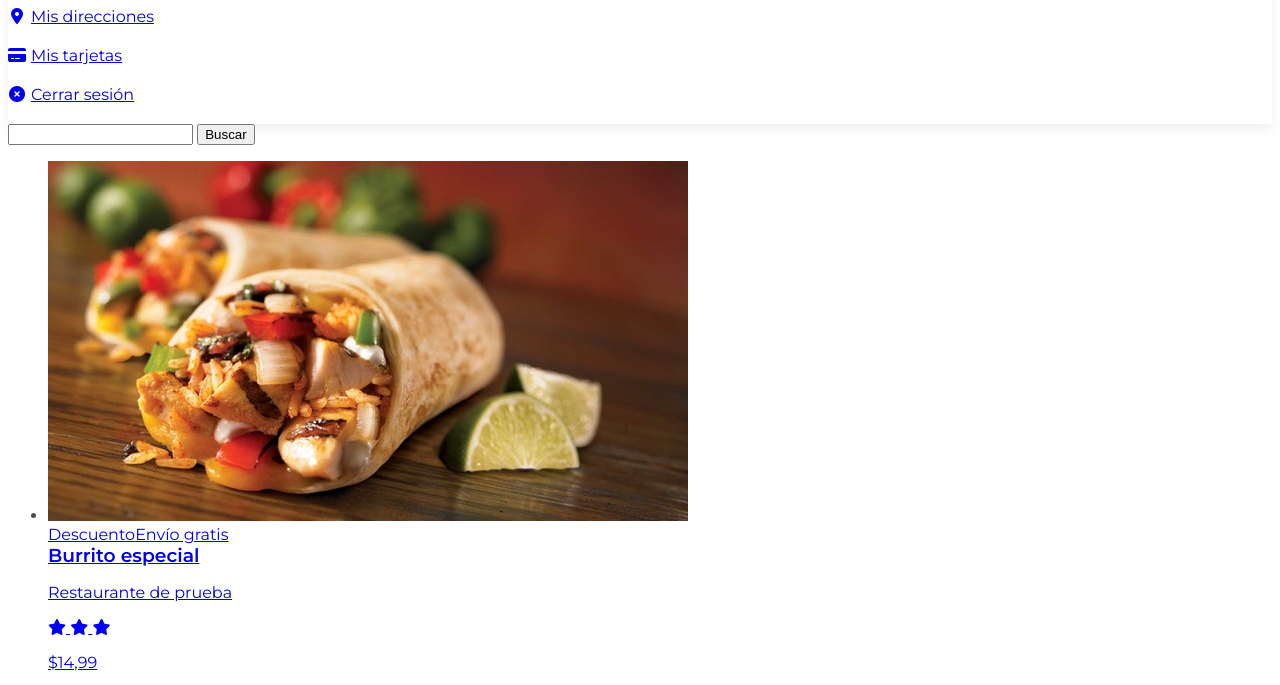
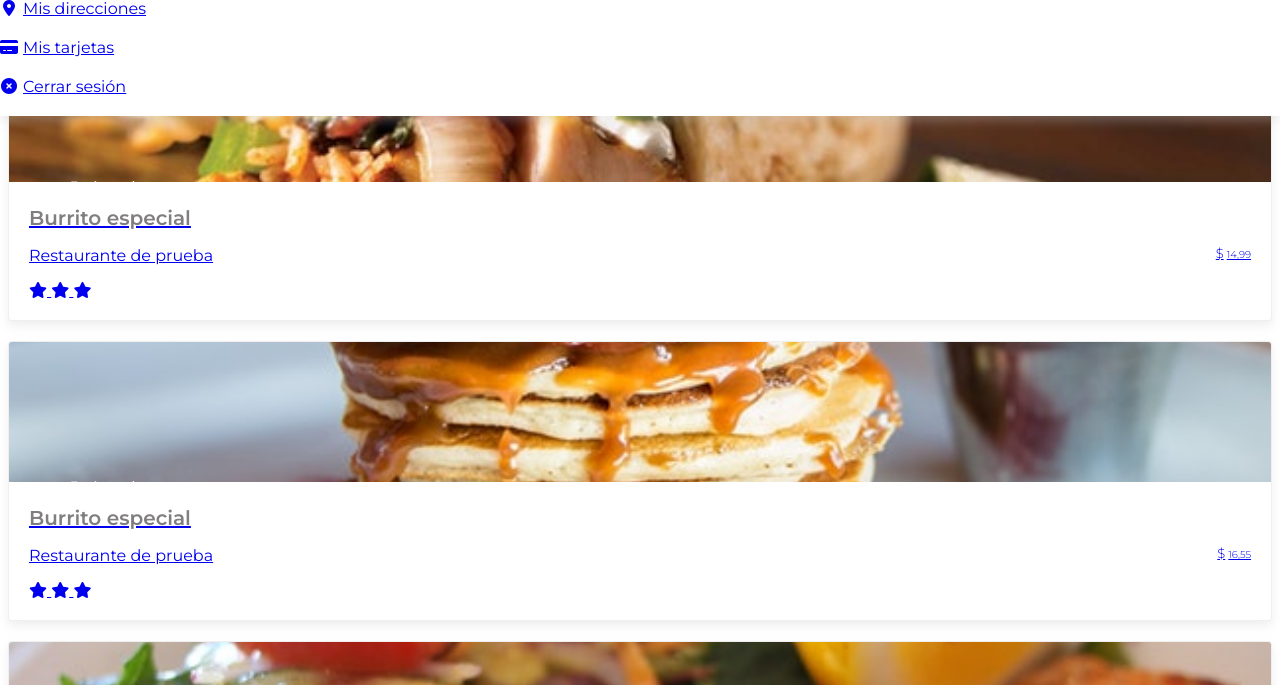
Before and after one commit to leyor2218/miweb, a plain HTML site: page index.html in a window 1280 px wide. Shown: the part 186-871 px from the top of the page. Drawn offline with Linux system fonts and the light colour scheme.

Commit message:
Finalizar seccion de productos

```diff
--- a/css/bootstrap/main.css
+++ b/css/bootstrap/main.css
@@ -11,15 +11,45 @@ img {
   max-width: 100%;
 }
 
-a:hover {
-  text-decoration: none;
+a, .btn-link{
+  &:hover{
+    text-decoration: none;
+  }
+}
+.btn.btn-primary{
+  font-weight: 500;
+  color: #fff;
 }
 
+.section-title{
+  font-size: 20px;
+  text-align: center;
+  padding: 15px 0 30px;
+  position: relative;
+
+  &::after{
+    content: '';
+    position: absolute;
+    display: block;
+    width: 40px;
+    height: 3px;
+    background: $primary;
+    bottom: 15px;
+    left: 50%;
+    transform: translateX(-50%);
+    border-radius: 4px;
+  }
+}
 
 header{
   background: #fff;
   padding: 10px 0;
   box-shadow: 0 5px 10px rgba(204,204,204,0.31);
+  position: fixed;
+  top: 0;
+  left: 0;
+  width: 100%;
+  z-index: 10;
 
   h1{
     font-size: 24px;
@@ -73,3 +103,112 @@ header{
     }
   }
 }
+
+
+.main{
+  padding-top: 80px;
+}
+
+.search-container{
+  padding-top: 30px;
+
+  input{
+    display: block;
+    width: 100%;
+    margin-bottom: 10px;
+    border: 1px solid #ccc;
+    font-size: 14px;
+    padding: 8px 10px;
+    border-radius: 4px;
+  }
+}
+
+.products-list-container{
+  padding-top: 15px;
+
+  ul{
+    padding: 0;
+    margin: 0;
+    list-style: none;
+
+    li{
+      border: 1px solid rgba(204,204,204,0.31);
+      box-shadow: 0px 5px 10px rgba(204,204,204,0.31);
+      background: #fff;
+      margin-bottom: 20px;
+      border-radius: 4px;
+      overflow: hidden;
+
+      .product-image{
+        img{
+          width: 100%;
+          height: 140px;
+          object-fit: cover;
+          object-position: center;
+        }
+      }
+      .product-info{
+        padding: 20px;
+        display: flex;
+        justify-content: space-between;
+        align-items: center;
+        position: relative;
+
+      .tags{
+          display: flex;
+          align-items: center;
+          justify-content: center;
+          position: absolute;
+          top: -10px;
+          left: 50px;
+          transform: translateX(-50%);
+          width: 100%;
+
+          span{
+            display: block;
+            background: $primary;
+            color: #fff;
+            border-radius: 10px;
+            margin-right: 7px;
+            font-size: 12px;
+            padding: 2px 10px;
+            font-weight: 500;
+
+            &:last-child{
+              margin-right: 0;
+            }
+          }
+        }
+
+        .product-name{
+          font-weight: 300;
+          font-size: 20px;
+          color: $black2;
+          color: #807e7e;
+          font-weight: 600;
+        }
+
+        .stars{
+          margin-top: 5px;
+
+          i{
+            font-size: 13px;
+            color: yellow;
+          }
+        }
+
+        .product-price{
+          font-size: 10px;
+          margin: 0;
+          font-weight: 300;
+          color: $black2;
+
+          span{
+            font-size: 13px;
+            margin-right: 3px;
+          }
+        }
+      }
+    }
+  }
+}
--- a/index.html
+++ b/index.html
@@ -67,6 +67,7 @@
             </div>
 
             <div class="products-list-container">
+                <h2 class="section-tittle">Los más pedidos</h2>
                 <ul>
                     <li>
                         <a href="#">
@@ -185,6 +186,13 @@
 
                 </ul>
             </div>
+                <div class="pt-4 pb-5 text-center">
+                    <a href="#" class="btn btn-block btn-link">
+                        <span class="d-block mb-2">Ver más productos</span>
+                        <i class="fas fa-arrow-down"></i>
+                    </a>
+                </div>
+            </div>
         </div>
     </main>
 
```
